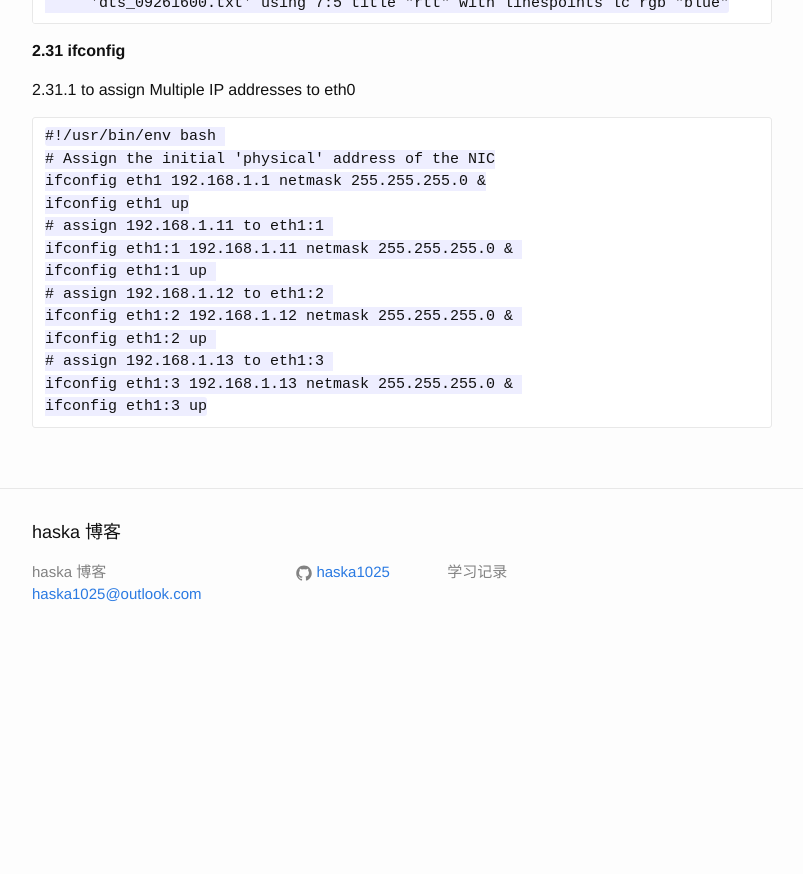
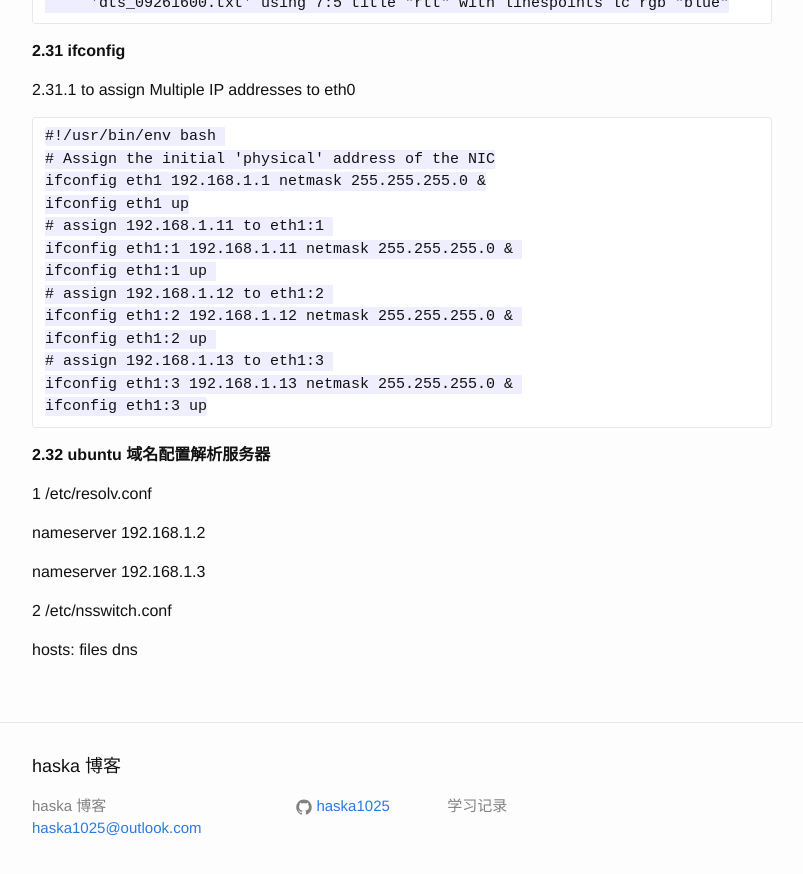
Before and after one commit to haska1025/haska1025.github.io, a Jekyll site: the page built from _posts/2015-02-10-linux常用命令使用集锦.markdown, in a window 1280 px wide and 900 px high, scrolled down 14372 px. Shown: the top 874 px of the window, without its empty margins (238-1041 px from the left). Built offline with Jekyll 4.4.1, drawn with Linux system fonts in a browser that asks for light colours; before the commit the page ends 15038 px from its top, so only the background shows below that.

Commit message:
Update 2015-02-10-linux常用命令使用集锦.markdown

```diff
--- a/_posts/2015-02-10-linux常用命令使用集锦.markdown
+++ b/_posts/2015-02-10-linux常用命令使用集锦.markdown
@@ -641,3 +641,15 @@ Updates an existing working copy to r1729
     # assign 192.168.1.13 to eth1:3
     ifconfig eth1:3 192.168.1.13 netmask 255.255.255.0 &
     ifconfig eth1:3 up
+
+**2.32 ubuntu 域名配置解析服务器**
+
+1 /etc/resolv.conf
+
+nameserver 192.168.1.2
+
+nameserver 192.168.1.3
+
+2 /etc/nsswitch.conf
+
+hosts:          files dns
```
